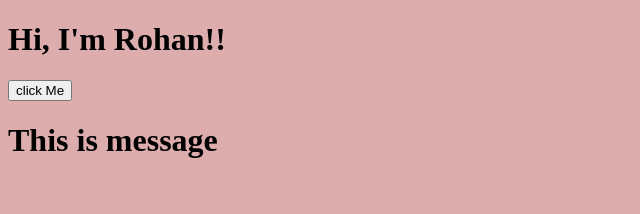
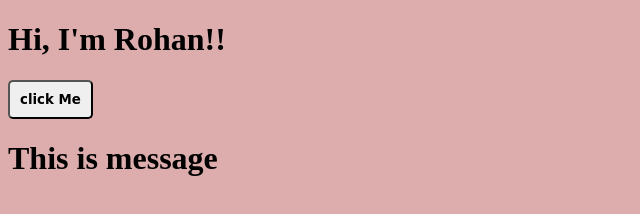
Before and after one commit to RohanKumar122/deployFirstNode, a website: page public/index.html in a window 1280 px wide. Shown: the whole page, without its empty margins (0-640 px from the left). Drawn offline with Linux system fonts and the light colour scheme.

Commit message:
Update Button

```diff
--- a/notes.txt
+++ b/notes.txt
@@ -15,7 +15,8 @@ git commit -m "My app"
 heroku login
 heroku create api-demo
 git remote
-push heroku master
+git push -u origin master
+git push heroku master
 
 
 
--- a/public/css/style.css
+++ b/public/css/style.css
@@ -1,3 +1,19 @@
 body{
     background-color: rgb(221, 173, 173);
 }
+
+#click-btn{
+    cursor: pointer;
+    font-family: cursive;
+    font-weight: bold;
+   padding: 10px;
+   border-radius: 5px;
+
+}
+
+#click-btn:hover{
+    color: rgb(236, 235, 232);
+    background: rgb(118, 137, 247);
+    transition-delay: 5ms;
+    cursor: pointer;
+}
--- a/public/index.html
+++ b/public/index.html
@@ -11,7 +11,7 @@
 <body>
     <h1>Hi, I'm Rohan!!</h1>
 
-    <button onclick="goto()">click Me</button>
+    <button id ="click-btn" onclick="goto()">click Me</button>
 
     <div class="class">
         <h1 id ="message">This is message</h1>
```
